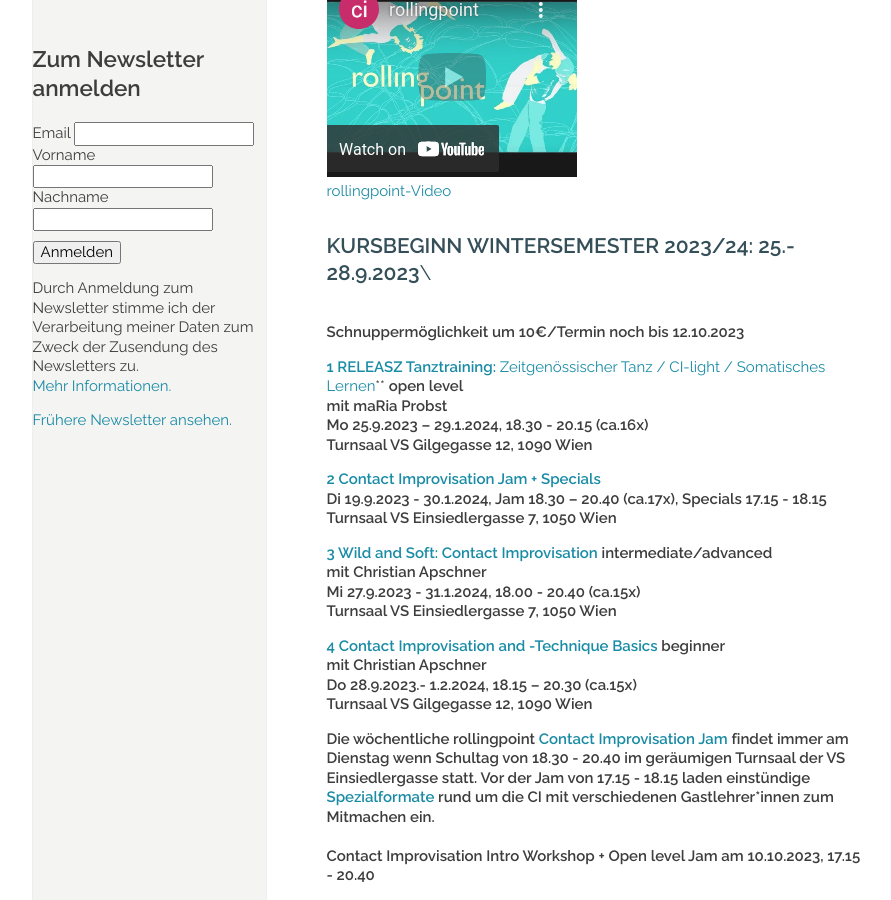
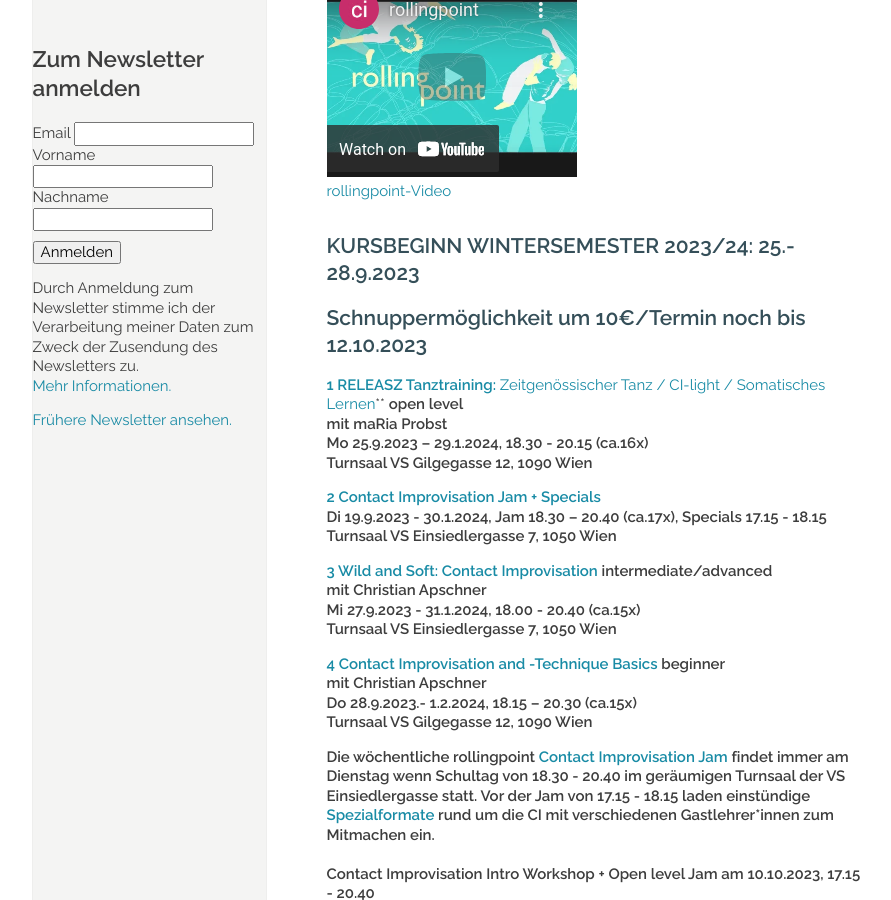
Before and after one commit to manulari/rollingpointat, a Jekyll site: the page built from _pages_de/index.md, in a window 1280 px wide and 900 px high, scrolled down 891 px. Shown: the whole window, without its empty margins (152-1043 px from the left). Built offline with Jekyll 4.4.1, drawn with Linux system fonts in a browser that asks for light colours; comment, search, counter and statistics services are not loaded.

```diff
--- a/_pages_de/index.md
+++ b/_pages_de/index.md
@@ -18,9 +18,9 @@ Fotocredit: https://johannes-stolba.net/photography/
 
 <div class="imglink"><a target="_blank" href="https://www.youtube.com/embed/kp3DqzN1Ldo"><img src="/assets/uploads/video_vorschau_rollingpoint.png" alt="" /><div>rollingpoint-Video</div></a></div>
 
-## **KURSBEGINN WINTERSEMESTER 2023/24: 25.- 28.9.2023**\
-\
-**Schnuppermöglichkeit um 10€/Termin noch bis 12.10.2023**
+## **KURSBEGINN WINTERSEMESTER 2023/24: 25.- 28.9.2023**
+
+## **Schnuppermöglichkeit um 10€/Termin noch bis 12.10.2023**
 
 **[1 RELEASZ Tanztraining: ](/kurse#mo)**[Zeitgenössischer Tanz / CI-light / Somatisches Lernen](/kurse#mo)\*\* **open level**\
  **mit maRia Probst**\
```
